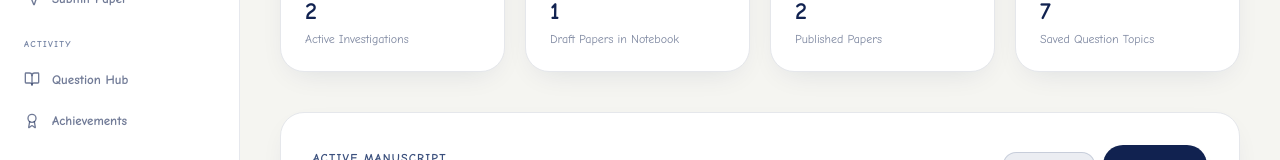
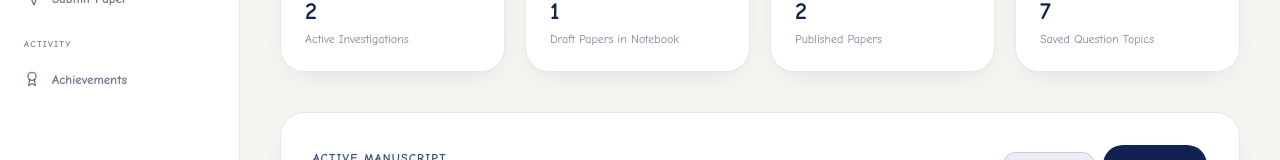
Before and after one commit to Kaliza-e/Tour, a Next.js app: page /workspace in a window 1280 px wide. Shown: the part 292-452 px from the top of the page. Built offline with nearby package versions, Linux system fonts and the light colour scheme.

Commit message:
updated the user's dashboard

```diff
--- a/components/writer-sidebar.tsx
+++ b/components/writer-sidebar.tsx
@@ -41,7 +41,6 @@ const writerNav = [
   {
     group: "Activity",
     items: [
-      { href: "/questions", label: "Question Hub", icon: BookOpen },
       { href: "/achievements", label: "Achievements", icon: Award },
     ],
   },
```
